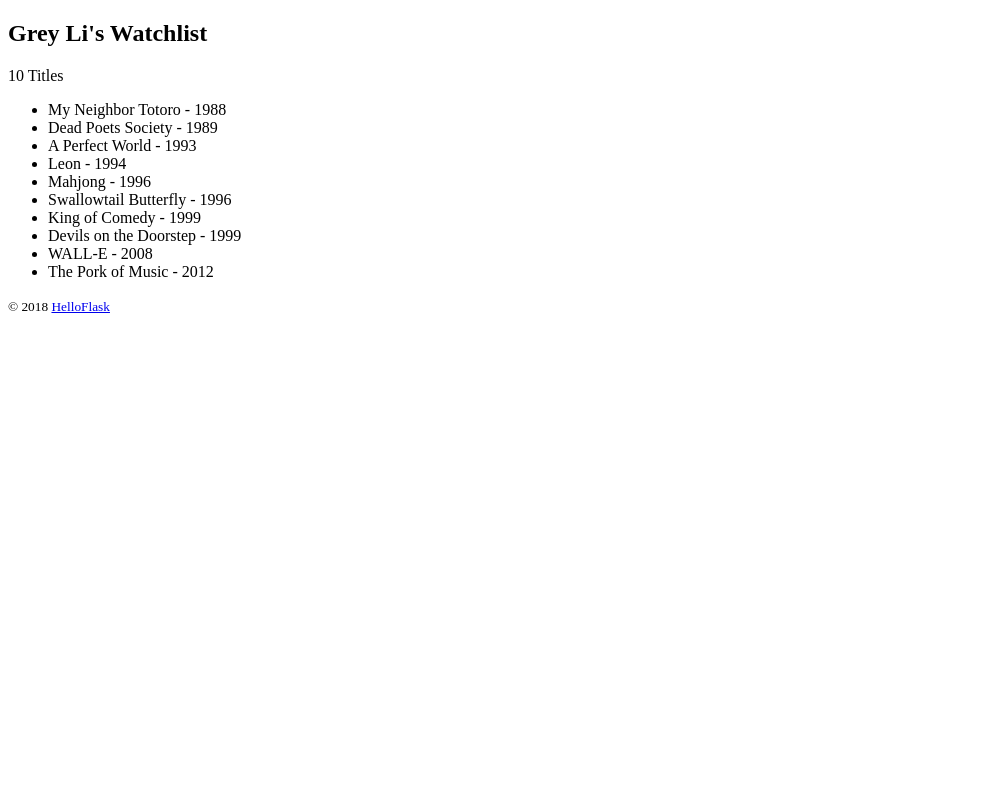
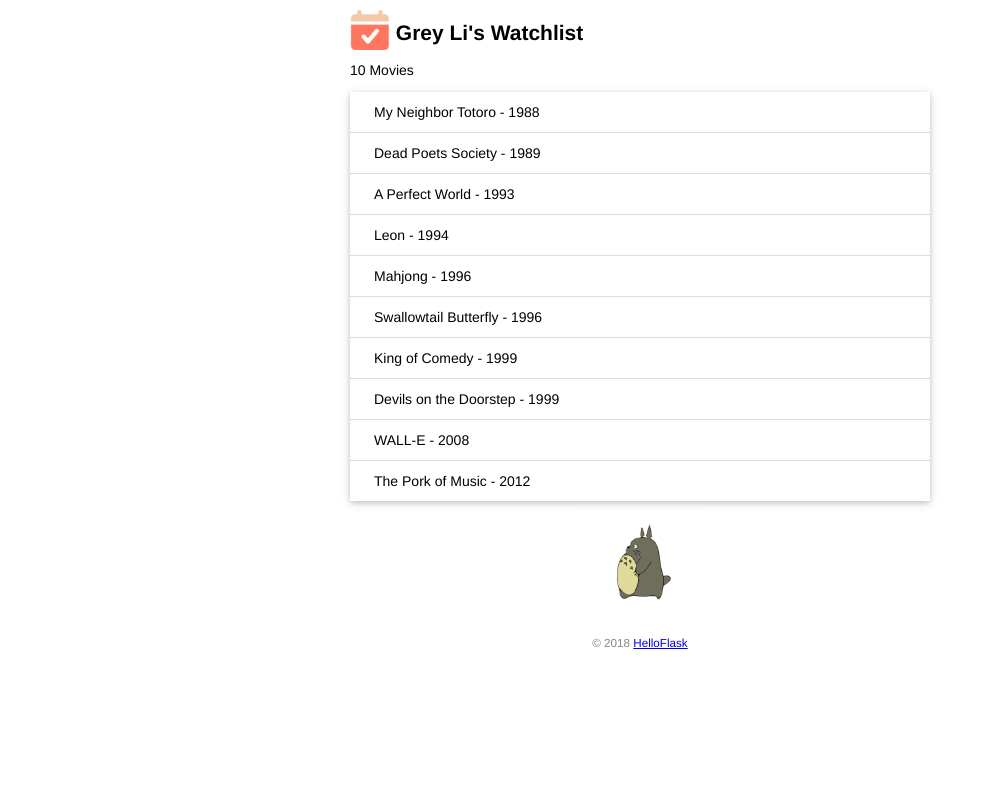
Before and after one commit to castlewong/watchlist, a Flask app: page / in a window 1280 px wide. Shown: the whole page, without its empty margins (0-988 px from the left). Run offline with Flask 2, Linux system fonts and the light colour scheme.

Commit message:
Add static files

```diff
--- a/app.py
+++ b/app.py
@@ -1,5 +1,5 @@
+# -*- coding: utf-8 -*-
 from flask import Flask, render_template
-
 app = Flask(__name__)
 
 name = 'Grey Li'
@@ -16,6 +16,7 @@ movies = [
     {'title': 'The Pork of Music', 'year': '2012'},
 ]
 
+
 @app.route('/')
 def index():
     return render_template('index.html', name=name, movies=movies)
--- /dev/null
+++ b/static/style.css
@@ -0,0 +1,51 @@
+/* 页面整体 */
+body {
+    margin: auto;
+    max-width: 580px;
+    font-size: 14px;
+    font-family: Helvetica, Arial, sans-serif;
+}
+
+/* 页脚 */
+footer {
+    color: #888;
+    margin-top: 15px;
+    text-align: center;
+    padding: 10px;
+}
+
+/* 头像 */
+.avatar {
+    width: 40px;
+    padding-bottom: 0%;
+    margin-bottom: 0%;
+    transform: translateY(10px);
+}
+
+/* 电影列表 */
+.movie-list {
+    list-style-type: none;
+    padding: 0;
+    margin-bottom: 10px;
+    box-shadow: 0 2px 5px 0 rgba(0, 0, 0, 0.16), 0 2px 10px 0 rgba(0, 0, 0, 0.12);
+}
+
+.movie-list li {
+    padding: 12px 24px;
+    border-bottom: 1px solid #ddd;
+}
+
+.movie-list li:last-child {
+    border-bottom:none;
+}
+
+.movie-list li:hover {
+    background-color: #f8f9fa;
+}
+
+/* 龙猫图片 */
+.totoro {
+    display: block;
+    margin: 0 auto;
+    height: 100px;
+}
--- a/templates/index.html
+++ b/templates/index.html
@@ -1,20 +1,21 @@
-<!DOCTYPE html>
-<html lang="en">
 <head>
     <meta charset="utf-8">
     <title>{{ name }}'s Watchlist</title>
+    <link rel="icon" href="{{ url_for('static', filename='favicon.ico') }}">
+    <link rel="stylesheet" href="{{ url_for('static', filename='style.css') }}" type="text/css">
 </head>
 <body>
-    <h2>{{ name }}'s Watchlist</h2>
-    {# 使用 length 过滤器获取 movies 变量的长度 #}
-    <p>{{ movies|length }} Titles</p>
-    <ul>
-        {% for movie in movies %}  {# 迭代 movies 变量 #}
-        <li>{{ movie.title }} - {{ movie.year }}</li>  {# 等同于 movie['title'] #}
-        {% endfor %}  {# 使用 endfor 标签结束 for 语句 #}
+    <h2>
+        <img alt="Avatar" class="avatar" src="{{ url_for('static', filename='cal.png') }}">
+        {{ name }}'s Watchlist
+    </h2>
+    <p>{{ movies|length }} Movies</p>
+    <ul class="movie-list">
+        {% for movie in movies %}
+        <li>{{ movie.title }} - {{ movie.year }}</li>
+        {% endfor %}
     </ul>
+    <img alt="Walking Totoro" class="totoro" src="{{ url_for('static', filename='images/totoro.gif') }}">
     <footer>
-        <small>&copy; 2018 <a href="http://helloflask.com/book/3">HelloFlask</a></small>
-    </footer>
-</body>
-</html>
+        <small>&copy; 2018 <a href="http://helloflask.com/tutorial">HelloFlask</a></small>
+	</footer>
```
Also changed, not shown: templates/app1.py (deleted, +0 -27 lines), static/VS Code.png (added), static/cal.png (added), static/images/totoro.gif (added), 1 other file.
